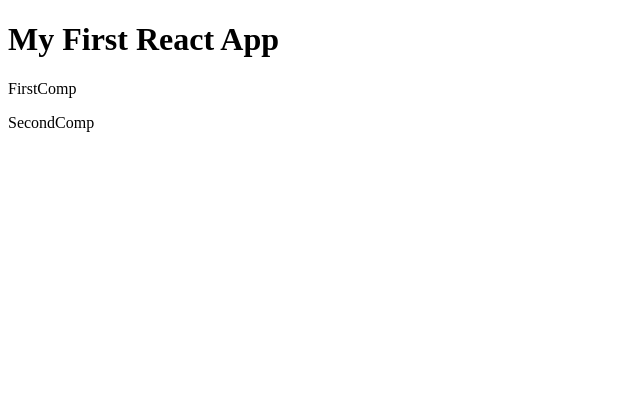
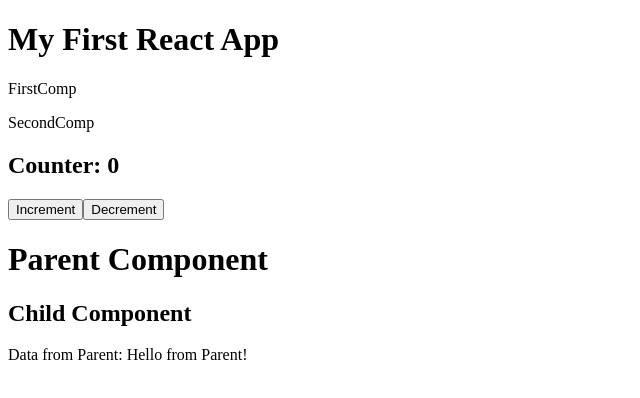
Before and after one commit to saqlain-shah/MERN-Stack-Web-Development-Batch-5, a React (Vite) app in the folder react-app/: page / in a window 1280 px wide. Shown: the top 398 px of the page, without its empty margins (0-640 px from the left). Built offline with nearby package versions, Linux system fonts and the light colour scheme.

Commit message:
new componenet for state and props

```diff
--- a/react-app/src/App.jsx
+++ b/react-app/src/App.jsx
@@ -1,11 +1,17 @@
 import FirstComp from "./components/FirstComp"
 import SecondComp from "./components/SecondComp"
+//import ChildComponent from "./components/child"
+import Counter from "./components/counter"
+import Parent from "./components/parent"
+
 function App() {
   return (
     <>
       <h1>My First React App</h1>
-      <FirstComp/>
-      <SecondComp/>
+      <FirstComp />
+      <SecondComp />
+      <Counter />
+      <Parent />
     </>
   )
 }
--- /dev/null
+++ b/react-app/src/components/child.jsx
@@ -0,0 +1,15 @@
+
+
+// The ChildComponent receives props as an argument
+const ChildComponent = (props) => {
+    return (
+        <div>
+            <h2>Child Component</h2>
+            {/* Access the data prop passed from the parent */}
+
+            <p>Data from Parent: {props.data}</p>
+        </div>
+    );
+};
+
+export default ChildComponent;
--- /dev/null
+++ b/react-app/src/components/counter.jsx
@@ -0,0 +1,26 @@
+import{ useState } from 'react';
+
+const Counter = () => {
+    // State variable to track the count
+    const [count, setCount] = useState(0);
+
+    // Function to increment the count
+    const increment = () => {
+        setCount(count + 1);
+    };
+
+    // Function to decrement the count
+    const decrement = () => {
+        setCount(count - 1);
+    };
+
+    return (
+        <div>
+            <h2>Counter: {count}</h2>
+            <button onClick={increment}>Increment</button>
+            <button onClick={decrement}>Decrement</button>
+        </div>
+    );
+};
+
+export default Counter;
--- /dev/null
+++ b/react-app/src/components/parent.jsx
@@ -0,0 +1,17 @@
+
+import ChildComponent from './child';
+
+const Parent = () => {
+    // Define a data variable to be passed as a prop
+    const dataFromParent = 'Hello from Parent!';
+
+    return (
+        <div>
+            <h1>Parent Component</h1>
+            {/* Render the ChildComponent and pass data as a prop */}
+            <ChildComponent data={dataFromParent} />
+        </div>
+    );
+};
+
+export default Parent;
```
Also changed, not shown: 1 other file (tests, documents, lock files or other folders).
